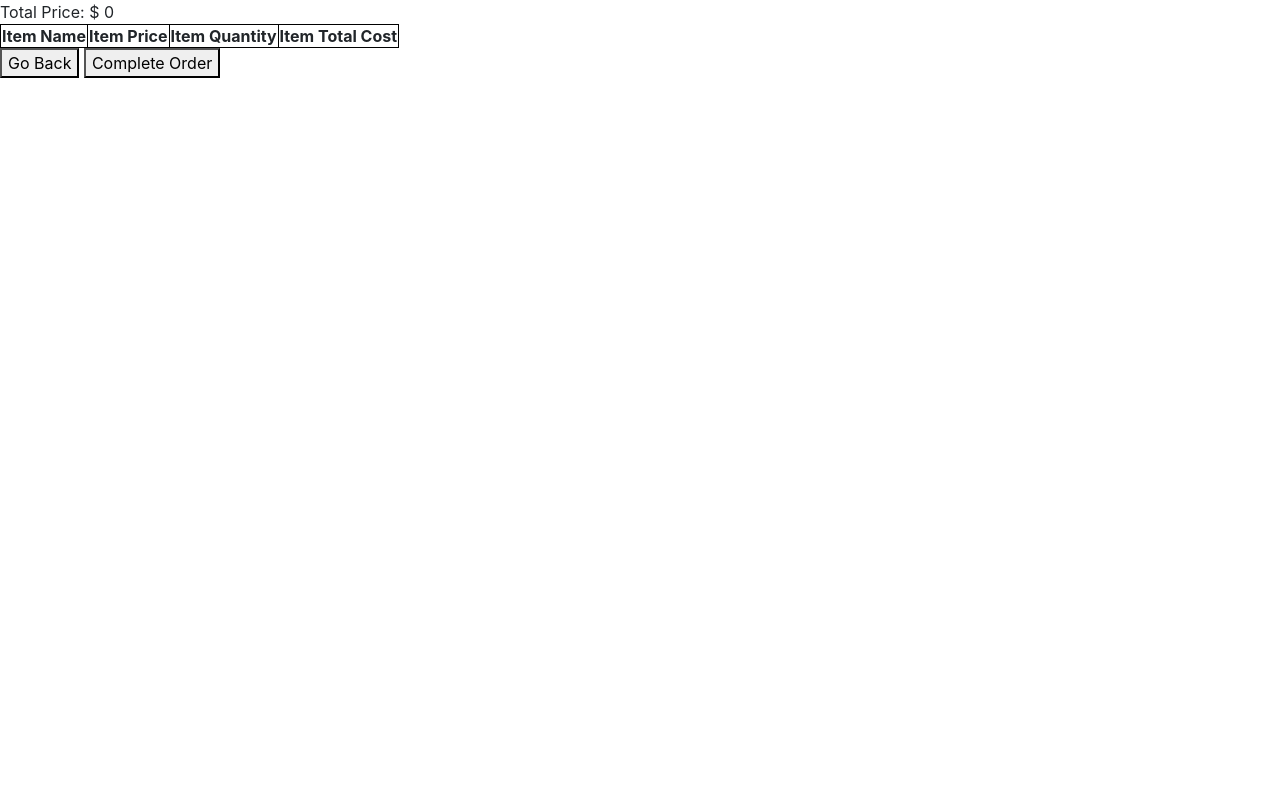
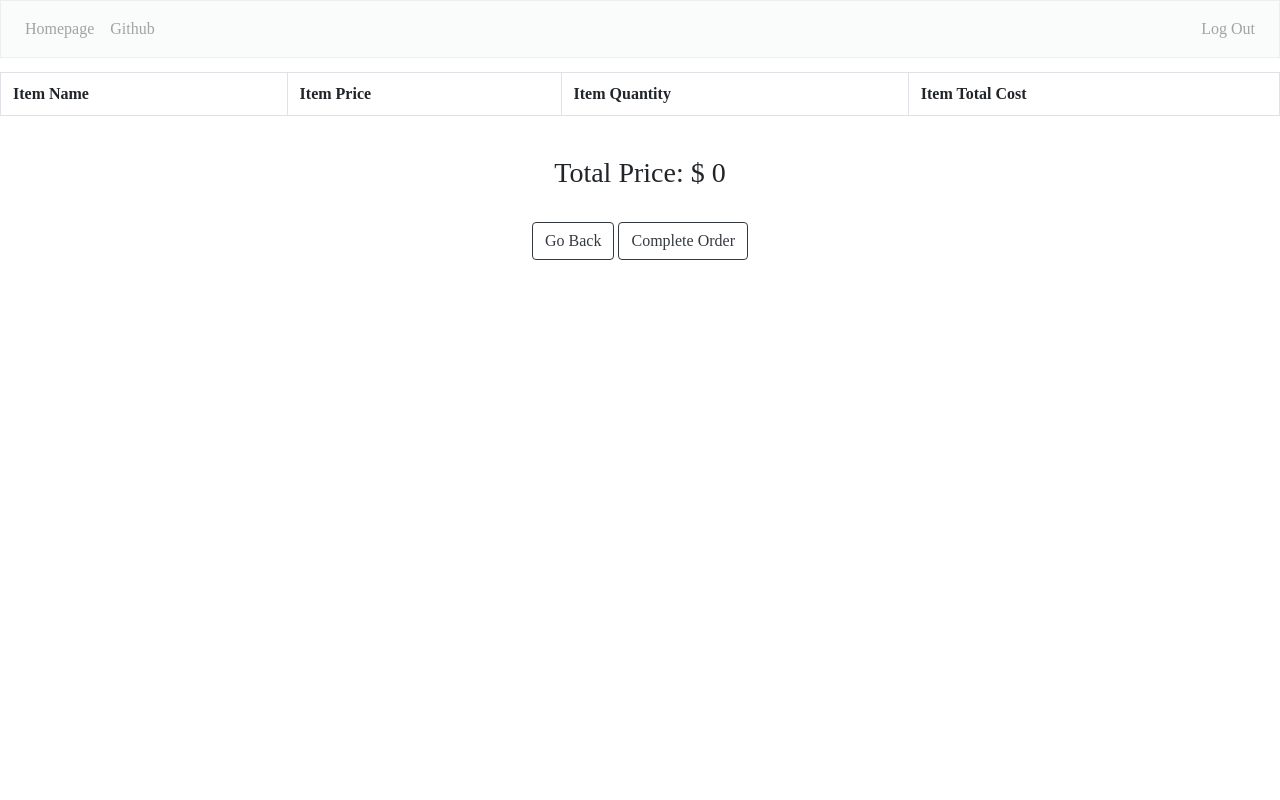
Before and after one commit to olivia-ea/hackthon-project, a Flask app: page /cart in a window 1280 px wide. Run offline with Flask 2, Linux system fonts and the light colour scheme; lists and menus that the app fills with data are empty; some libraries are stand-ins or nearby versions.

Commit message:
Final styling edits

```diff
--- /dev/null
+++ b/static/css/cart.css
@@ -0,0 +1,22 @@
+th, td {
+    font-family: 'Merriweather', serif;
+    font-size: 16px;
+}
+html, body {
+    width: 100%;
+    height: 100%;
+    font-family: 'Merriweather', serif;
+    font-size: 16px;
+}
+
+.navbar {
+  overflow: hidden;
+  background-color: #333;
+  opacity: 0.7;
+  border: 1px solid #e7e7e7;
+  position: fixed;
+  z-index: 1;
+  top: 0;
+  width: 100%;
+  font-family: 'Merriweather', serif;
+}
--- a/templates/cart.html
+++ b/templates/cart.html
@@ -15,10 +15,39 @@
         <script src="https://ajax.googleapis.com/ajax/libs/jquery/3.3.1/jquery.min.js"></script>
         <script src="https://cdnjs.cloudflare.com/ajax/libs/popper.js/1.14.7/umd/popper.min.js"></script>
         <script src="https://maxcdn.bootstrapcdn.com/bootstrap/4.3.1/js/bootstrap.min.js"></script>
+
+
+        <link rel="stylesheet" href="../static/css/cart.css">
     </head>
+        <nav class="navbar navbar-expand-lg navbar-light bg-light">
+            <button class="navbar-toggler" type="button" data-toggle="collapse" data-target="#navbarSupportedContent" aria-controls="navbarSupportedContent" aria-expanded="false" aria-label="Toggle navigation">
+              <span class="navbar-toggler-icon"></span>
+            </button>
+
+            <div class="collapse navbar-collapse" id="navbarSupportedContent">
+                <ul class="navbar-nav mr-auto">
+                    <li class="nav-item">
+                         <a class="nav-link" href="/">Homepage</a>
+                    </li>
+                    <li class="nav-item">
+                        <a class="nav-link" href="https://github.com/olivia-ea/hackthon-project">Github</a>
+                    </li>
+                </ul>
+
+                <ul class="navbar-nav ml-auto">
+                    <li class="nav-item">
+                      <a class="nav-link" href="/logout">Log Out</a>
+                    </li>
+                </ul>
+            </div>
+        </nav>
     <body>
-        Total Price: $ {{ order_total }} <br />
-        <table>
+        <br>
+        <br>
+        <br>
+        <center>
+        <div>
+            <table class="table-bordered table table-hover">
             <tr>
                 <th>Item Name</th>
                 <th>Item Price</th>
@@ -34,8 +63,16 @@
             </tr>
             {% endfor %}
             </table>
-        <button onclick="goBack()">Go Back</button>
-        <button onclick="completeOrder()">Complete Order</button>
+        </div>
+        <br>
+        <h3>Total Price: $ {{ order_total }}</h3>
+
+        <br>
+        <div>
+            <button type="button" class="btn btn-outline-dark" onclick="goBack()">Go Back</button>
+            <button type="button" class="btn btn-outline-dark" onclick="completeOrder()">Complete Order</button>
+        </div>
+        </center>
     </body>
     <script>
         function goBack(){
--- a/templates/homepage.html
+++ b/templates/homepage.html
@@ -1,7 +1,7 @@
 <!DOCTYPE html>
 <html>
 <head>
-    <title>ImpoverPOSHed</title>
+    <title>Slashed</title>
 
     <meta charset="utf-8">
     <meta name="viewport" content="width=device-width, initial-scale=1, shrink-to-fit=no">
@@ -68,7 +68,7 @@
 
 <div id="background-img" class="container-fluid text-center light-text">
     <div class="homepage-header-row row">
-        <h1 id="main-title-homepage">PROJECT<br>TITLE</h1>
+        <h1 id="main-title-homepage">Slashed</h1>
     </div>
 
 </div>
```
Also changed, not shown: static/css/display_clothing.css (added, +17 -0 lines), static/css/order_complete.css (added, +17 -0 lines), templates/display_clothing.html (+16 -13 lines), templates/order_complete.html (+48 -4 lines), clothingapp.db. Lines whose indentation alone changed are shown as unchanged.
